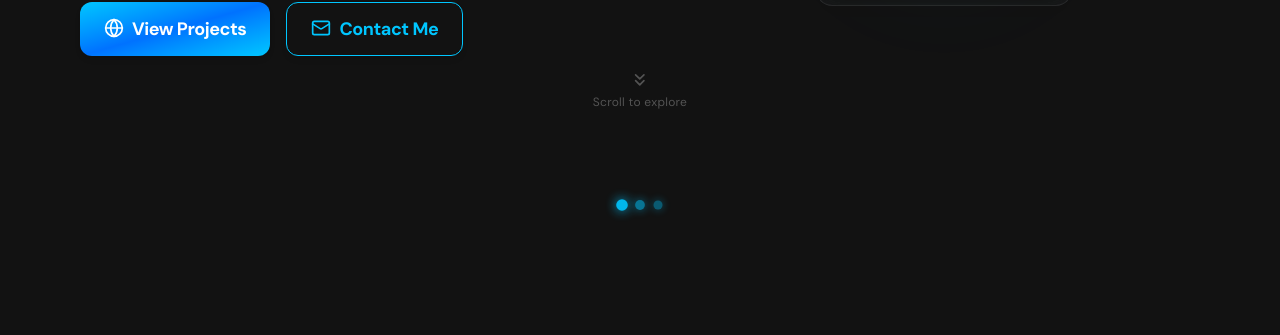
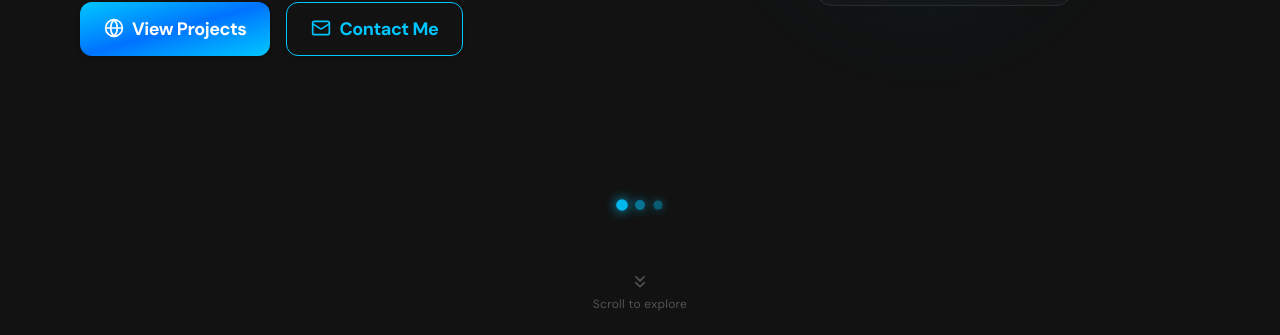
Before and after one commit to Danut89/tailwindcss4, a React (Vite) app: page / in a window 1280 px wide. Shown: the part 465-800 px from the top of the page. Built offline with nearby package versions, Linux system fonts and the light colour scheme.

Commit message:
Commit after design improvements

```diff
--- a/src/App.jsx
+++ b/src/App.jsx
@@ -7,6 +7,7 @@ import Contact from './components/Contact'
 import Footer from './components/Footer'
 import Divider from './components/Divider'
 import BannerCTA from './components/BannerCTA'
+import ScrollDown from './components/ScroolDown'
 
 
 
@@ -17,6 +18,7 @@ function App() {
       <Navbar />
       <Hero />
       <Divider />
+      <ScrollDown />
       <About />
       <Divider />
       <Projects />
--- a/src/components/Hero.jsx
+++ b/src/components/Hero.jsx
@@ -52,15 +52,20 @@ const Hero = () => {
       </div>
     </motion.div>
 
-      {/* 🧑 Profile Image */}
+    {/* 🧑 Profile Image with Gradient Aura */}
     <motion.div
       initial={{ opacity: 0, scale: 0.9 }}
       whileInView={{ opacity: 1, scale: 1 }}
       transition={{ duration: 0.7, delay: 0.2, ease: 'easeOut' }}
       viewport={{ once: true }}
-        className="flex justify-center mt-12 md:mt-0"
+      className="flex justify-center mt-12 md:mt-0 relative"
     >
-        <div className="relative w-56 h-56 sm:w-64 sm:h-64 glass-effect rounded-2xl p-2 border border-accent-peach/30 glow-ring">
+      {/* Blurred Glow Behind */}
+      <div className="absolute inset-0 flex items-center justify-center pointer-events-none">
+        <div className="w-72 h-72 rounded-full bg-gradient-to-br from-primary/30 to-accent-peach/20 blur-3xl opacity-40"></div>
+      </div>
+
+      <div className="relative w-56 h-56 sm:w-64 sm:h-64 glass-effect rounded-2xl p-2 border border-accent-peach/30 glow-ring z-10">
         <motion.img
           src={profileImage}
           alt="Danut Grigore"
@@ -73,26 +78,9 @@ const Hero = () => {
     </motion.div>
   </div>
 
-    {/* 🔽 Scroll Indicator */}
-    <div className="absolute bottom-6 left-1/2 transform -translate-x-1/2 hidden md:block">
-      <motion.a
-        href="#about"
-        initial={{ opacity: 0, y: -5 }}
-        animate={{ opacity: 1, y: 0 }}
-        transition={{
-          duration: 1.2,
-          repeat: Infinity,
-          repeatType: 'reverse',
-          ease: 'easeInOut',
-        }}
-        className="flex flex-col items-center justify-center text-muted hover:text-primary text-sm transition duration-300"
-        aria-label="Scroll to explore"
-      >
-        <ChevronsDown className="w-5 h-5 mb-1" />
-        <span className="text-xs tracking-wide">Scroll to explore</span>
-      </motion.a>
-    </div>
+
 </section>
+
 
   );
 };
--- a/src/components/ScrollDown.jsx
+++ /dev/null
@@ -1,17 +0,0 @@
-import React from 'react';
-import { ChevronsDown } from 'lucide-react';
-
-const ScrollDown = () => {
-  return (
-    <a
-      href="#about"
-      className="flex flex-col items-center justify-center text-muted hover:text-primary transition duration-300 animate-bounce mt-10"
-      aria-label="Scroll down"
-    >
-      <ChevronsDown className="w-6 h-6" />
-      <span className="text-xs mt-1">Scroll to explore</span>
-    </a>
-  );
-};
-
-export default ScrollDown;
--- /dev/null
+++ b/src/components/ScroolDown.jsx
@@ -0,0 +1,26 @@
+import React from 'react';
+import { motion } from 'framer-motion';
+import { ChevronsDown } from 'lucide-react';
+
+const ScrollDown = ({ href = "#about", label = "Scroll to explore" }) => {
+  return (
+    <motion.a
+      href={href}
+      initial={{ opacity: 0, y: -5 }}
+      animate={{ opacity: 1, y: 0 }}
+      transition={{
+        duration: 1.2,
+        repeat: Infinity,
+        repeatType: 'reverse',
+        ease: 'easeInOut',
+      }}
+      className="flex flex-col items-center justify-center text-muted hover:text-primary text-sm transition duration-300"
+      aria-label={label}
+    >
+      <ChevronsDown className="w-5 h-5 mb-1" />
+      <span className="text-xs tracking-wide">{label}</span>
+    </motion.a>
+  );
+};
+
+export default ScrollDown;
```
Lines whose indentation alone changed are shown as unchanged.
